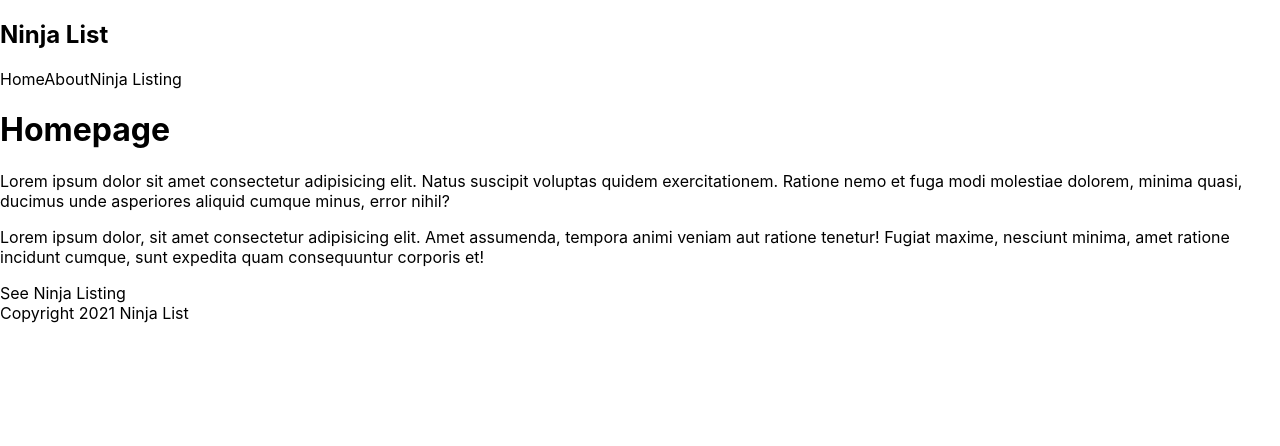
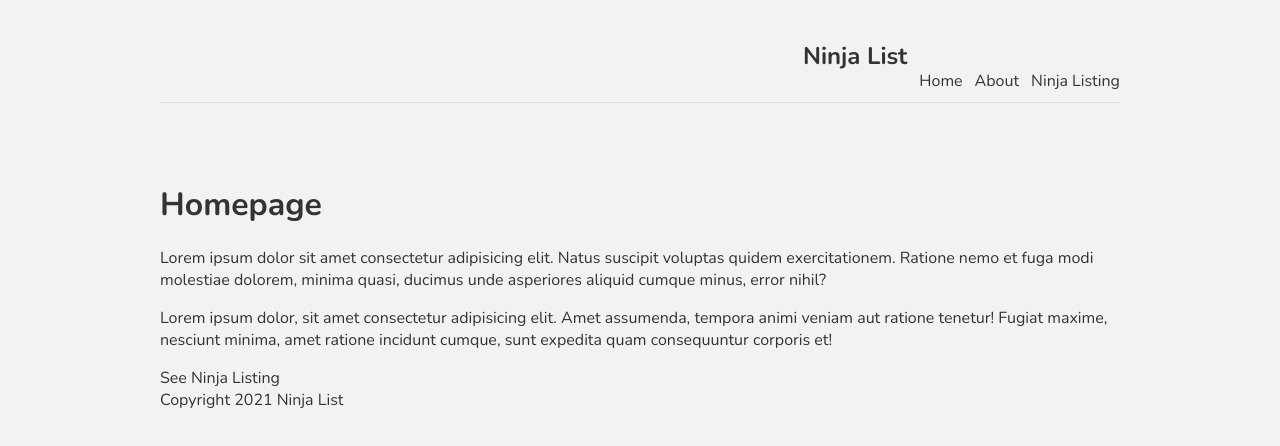
Before and after one commit to bcthakre/nextjs_typescript, a Next.js app: page / in a window 1280 px wide. Shown: the top 446 px of the page. Built offline with nearby package versions, Linux system fonts and the light colour scheme.

Commit message:
creating the css

```diff
--- a/styles/globals.css
+++ b/styles/globals.css
@@ -1,26 +1,30 @@
-html,
+@import url('https://fonts.googleapis.com/css2?family=Nunito:wght@300;400;600;700&display=swap');
+
 body {
-  padding: 0;
-  margin: 0;
-  font-family: -apple-system, BlinkMacSystemFont, Segoe UI, Roboto, Oxygen,
-    Ubuntu, Cantarell, Fira Sans, Droid Sans, Helvetica Neue, sans-serif;
+  background: #f2f2f2;
+  color: #333;
+  font-family: "Nunito";
 }
 
 a {
-  color: inherit;
+  color: #333;
   text-decoration: none;
 }
 
-* {
-  box-sizing: border-box;
+.content {
+  max-width: 960px;
+  margin: 0 auto;
 }
 
-@media (prefers-color-scheme: dark) {
-  html {
-    color-scheme: dark;
-  }
-  body {
-    color: white;
-    background: black;
-  }
+nav {
+  margin: 10px auto 80px;
+  padding: 10px 0;
+  display: flex;
+  justify-content: flex-end;
+  align-items: flex-end;
+  border-bottom: 1px solid #ddd;
 }
+
+nav a {
+  margin-left: 12px;
+}
```
